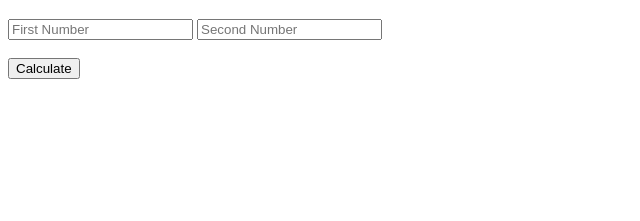
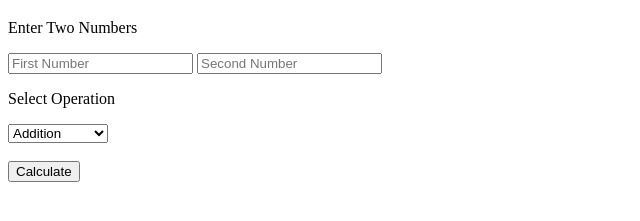
Before and after one commit to mhmddorgham/ExpressJS-Calculator, a website: page index.html in a window 1280 px wide. Shown: the part 61-282 px from the top of the page, without its empty margins (0-640 px from the left). Drawn offline with Linux system fonts and the light colour scheme.

Commit message:
App More Operations

```diff
--- a/index.html
+++ b/index.html
@@ -10,9 +10,17 @@
 
 <body>
   <h1>Calculator</h1>
+  <p>Enter Two Numbers</p>
   <form action="/" method="post">
     <input type="text" name="fnum" placeholder="First Number">
     <input type="text" name="snum" placeholder="Second Number">
+    <p>Select Operation</p>
+    <select name="operation" id="">
+      <option value="Add">Addition</option>
+      <option value="Add">Multiplication</option>
+      <option value="Add">Subtraction</option>
+      <option value="Add">Division</option>
+    </select>
     <br> <br>
     <button type="submit" name="submit">Calculate</button>
   </form>
```
